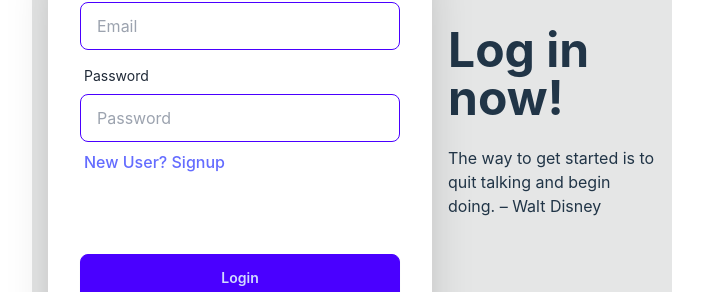
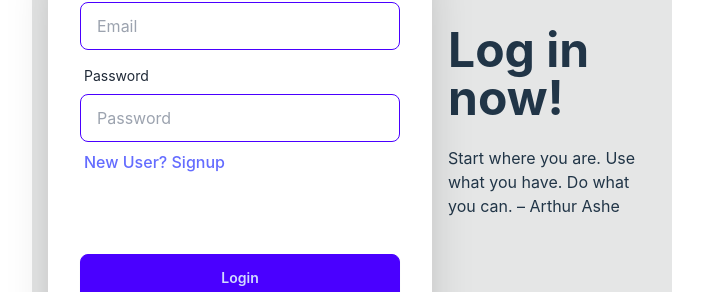
Before and after one commit to VartulPandey1/DevSwipe-Frontend, a React (Vite) app: page /login in a window 1280 px wide. Shown: the part 266-558 px from the top of the page, without its empty margins (288-991 px from the left). Built offline with nearby package versions, Linux system fonts and the light colour scheme.

Commit message:
minor bug fixed

```diff
--- a/src/component/Body.jsx
+++ b/src/component/Body.jsx
@@ -29,7 +29,7 @@ const Body = () => {
   },[]);
 
   return (
-    <div className="h-full flex flex-col justify-between items-center">
+    <div className="h-full flex flex-col justify-between items-center overflow-hidden">
       <NavBar />
       <Outlet />
       <Footer />
--- a/src/component/LoginPage.jsx
+++ b/src/component/LoginPage.jsx
@@ -1,6 +1,6 @@
 import axios from "axios";
 import { loginPageQuotes } from "../utils/Constants";
-import { useState } from "react";
+import { useEffect, useState } from "react";
 import { useDispatch } from "react-redux";
 import { addUser } from "../redux/UserSlice";
 import { Link, useNavigate, useParams } from "react-router-dom";
@@ -8,6 +8,7 @@ import { REQUEST_URL } from "../utils/Constants";
 function LoginPage() {
   const [email, setEmail] = useState("");
   const [password, setPassword] = useState("");
+  const [quote, setQuote] = useState("");
   const dispatch = useDispatch();
   const navigate = useNavigate();
   const [errorLogin,setErrorLogin] = useState(false)
@@ -36,13 +37,17 @@ function LoginPage() {
       console.log(err);
     }
   }
+
+  useEffect(()=>{
+    setQuote(loginPageQuotes[Math.floor(Math.random()*loginPageQuotes.length)])
+  },[])
   return (
     <div className="hero bg-base-100  h-full w-full w-screen">
       <div className="hero-content bg-base-300 flex-col lg:flex-row-reverse rounded-lg w-1/2">
         <div className="text-center lg:text-left w-1/2">
           <h1 className="text-5xl font-bold">Log in now!</h1>
           <p className="py-6">
-            {loginPageQuotes[Math.floor(Math.random()*loginPageQuotes.length)]}
+            {quote}
           </p>
         </div>
         <div className="card bg-base-100 w-full max-w-sm shrink-0 shadow-2xl w-1/2">
```
